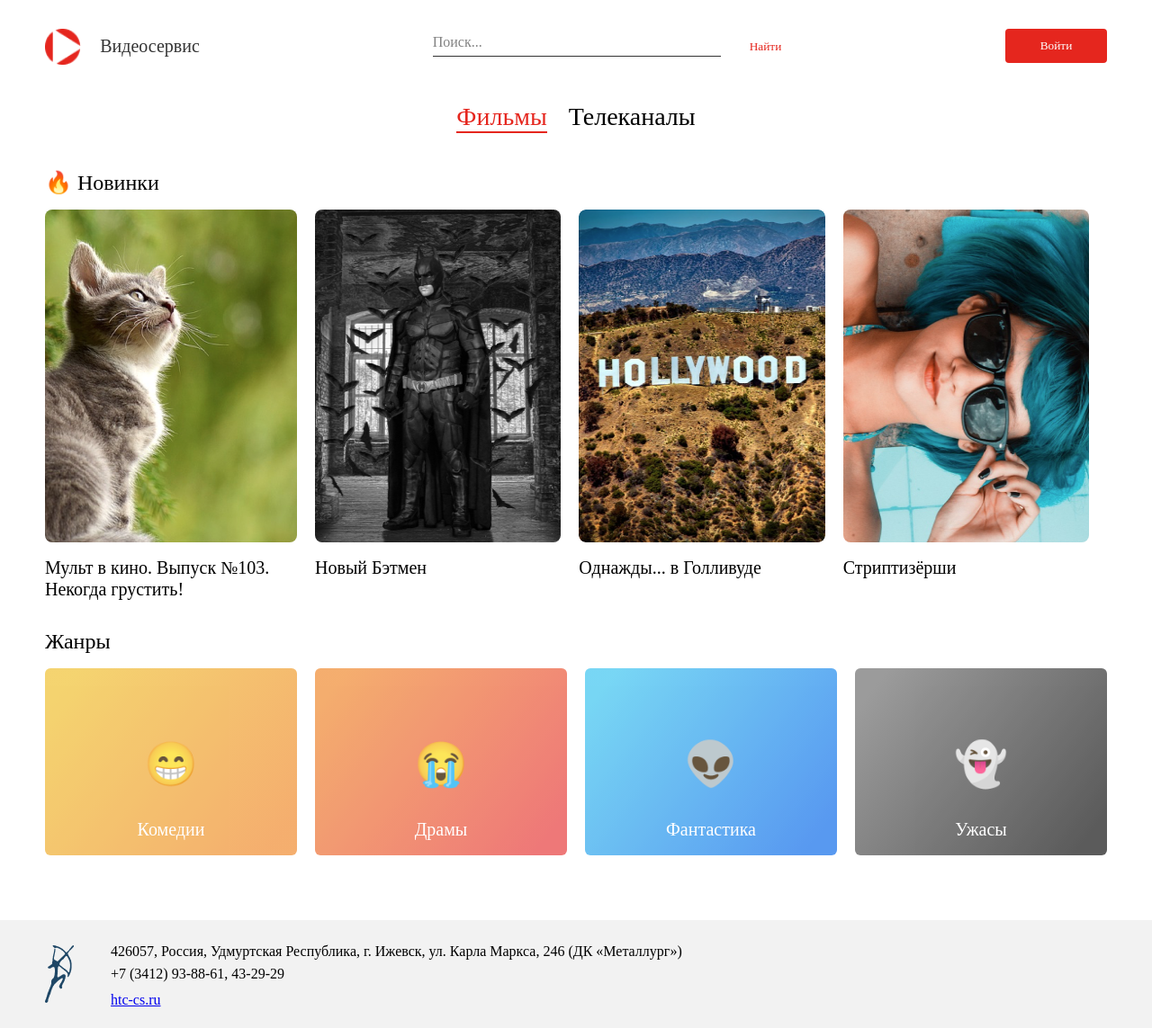
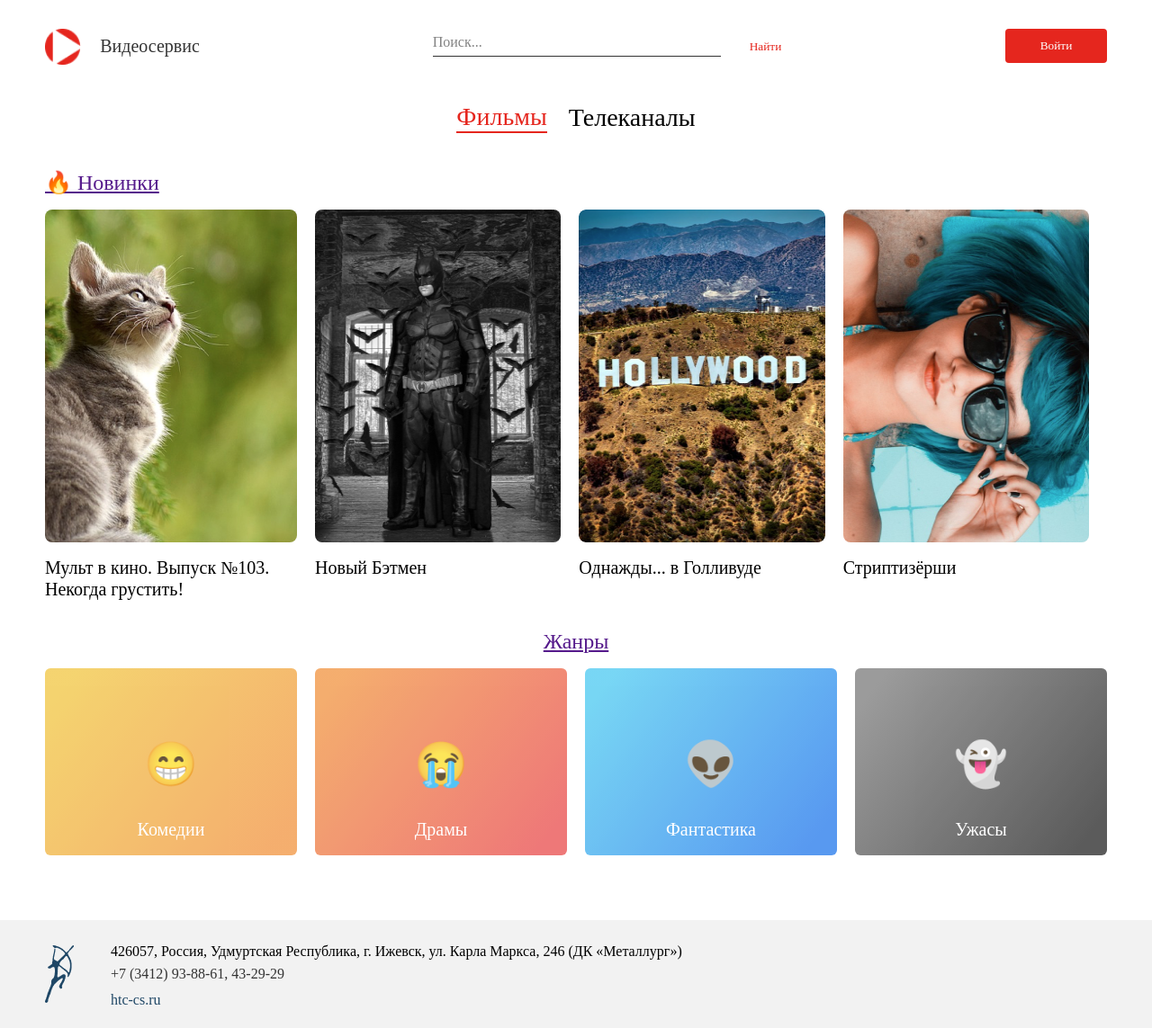
Before and after one commit to Mikhail-Kurilov/test-task-cvt, a React (Create React App) app: page / in a window 1280 px wide. Shown: the whole page at 90% size. Built offline with nearby package versions, Linux system fonts and the light colour scheme.

Commit message:
fix: f/ch tag, input type, tel, href, App.css

```diff
--- a/src/App.css
+++ b/src/App.css
@@ -1,38 +1,7 @@
+* {
+  font-family: 'Rubik';
+}
+
 .App {
   text-align: center;
 }
-
-.App-logo {
-  height: 40vmin;
-  pointer-events: none;
-}
-
-@media (prefers-reduced-motion: no-preference) {
-  .App-logo {
-    animation: App-logo-spin infinite 20s linear;
-  }
-}
-
-.App-header {
-  background-color: #282c34;
-  min-height: 100vh;
-  display: flex;
-  flex-direction: column;
-  align-items: center;
-  justify-content: center;
-  font-size: calc(10px + 2vmin);
-  color: white;
-}
-
-.App-link {
-  color: #61dafb;
-}
-
-@keyframes App-logo-spin {
-  from {
-    transform: rotate(0deg);
-  }
-  to {
-    transform: rotate(360deg);
-  }
-}
--- a/src/App.js
+++ b/src/App.js
@@ -32,7 +32,7 @@
         return (
         <div className="App">
             <Helmet>
-          <title>Видеосервис</title>
+            <title lang="ru">Видеосервис</title>
             </Helmet>
             {this.state.login ?
             <Authorization
--- a/src/components/Authorization/Authorization.js
+++ b/src/components/Authorization/Authorization.js
@@ -29,8 +29,8 @@
                 <form className="authorization">
                     <p className="enterWord">Вход</p>
                     <span className="authorizationContainer">
-                        <input id="login"></input>
-                        <input id="password"></input>
+                        <input id="login" type="email"></input>
+                        <input id="password" type="password"></input>
                     </span>
                     <span className="checkBox">
                         <input id="checkMark" type="checkbox"></input>
--- a/src/components/Body/Body.css
+++ b/src/components/Body/Body.css
@@ -26,6 +26,8 @@
     line-height: 33px;
     margin: 0 1.2rem;
     cursor: pointer;
+    border: none;
+    background-color: unset;
 }
 
 .toggleWords.active {
--- a/src/components/Body/Body.js
+++ b/src/components/Body/Body.js
@@ -23,12 +23,12 @@
             <div className="body">
                 <div className="bodyWrapper">
                     <div className="navigationBox">
-                             <span className="toggleWords active" onClick={() => this.toggleWordsClickHandler('Films')}>
+                        <button className="toggleWords active" onClick={() => this.toggleWordsClickHandler('Films')}>
                         Фильмы
-                             </span>
-                             <span className="toggleWords" onClick={() => this.toggleWordsClickHandler('Channels')}>
+                        </button>
+                        <button className="toggleWords" onClick={() => this.toggleWordsClickHandler('Channels')}>
                         Телеканалы
-                             </span>
+                        </button>
                     </div>
                     <div className="bodyMain">
                     {this.state.activePage === 'Films' ? <Films /> : <Channels />}
--- a/src/components/Films/Films.js
+++ b/src/components/Films/Films.js
@@ -13,7 +13,7 @@
             <div className="Films">
                 <div className="filmsWrapper">
                     <div className="newFilms">
-                        <p className="newFilmsTitle">🔥 Новинки</p>
+                        <a className="newFilmsTitle" href="">🔥 Новинки</a>
                         <div className="filmsContainer">
                             <div className="movieItem">
                                 <img src="/cat.png" alt="cat" className="moviePicture"></img>
@@ -34,7 +34,7 @@
                         </div>
                     </div>
                     <div className="genre">
-                        <p className="newFilmsTitle">Жанры</p>
+                        <a className="newFilmsTitle" href="">Жанры</a>
                         <div className="genreContainer">
                             <div className={classesComedy}>
                                 <p className="emoji">😁</p>
--- a/src/components/Footer/Footer.css
+++ b/src/components/Footer/Footer.css
@@ -35,6 +35,11 @@
     padding: 0.3rem 0;
 }
 
+.tel {
+    text-decoration: none;
+    color: #333333;
+}
+
 .hrefMainSite {
     font-family: Rubik;
     font-size: 16px;
@@ -43,4 +48,6 @@
     line-height: 19px;
     text-align: left;
     padding-top: 0.7rem;
+    text-decoration: none;
+    color: #1F4766;
 }
--- a/src/components/Footer/Footer.js
+++ b/src/components/Footer/Footer.js
@@ -11,7 +11,7 @@
                     <img src="/vector.png" alt="logo" className="cs-logo"></img>
                     <div className="footerTextBox">
                         <p className="footerText">426057, Россия, Удмуртская Республика, г. Ижевск, ул. Карла Маркса, 246 (ДК «Металлург»)</p>
-                        <p className="footerText">+7 (3412) 93-88-61, 43-29-29</p>
+                        <p className="footerText"><a className="tel" href="tel:+73412938861">+7 (3412) 93-88-61,</a> <a className="tel" href="tel:+73412432929">43-29-29</a></p>
                         <a className="hrefMainSite" href="https://htc-cs.ru/">htc-cs.ru</a>
                     </div>
                 </div>
--- a/src/components/Header/Header.js
+++ b/src/components/Header/Header.js
@@ -58,7 +58,7 @@
                     </div>
                     <div className="searchBox">
                         <span>
-                            <input className="searchWord" type="searching" value="Поиск..." />
+                            <input className="searchWord" type="search" value="Поиск..." />
                         </span>
                         <button className="findButton">Найти</button>
                     </div>
```
Lines whose indentation alone changed are shown as unchanged.
